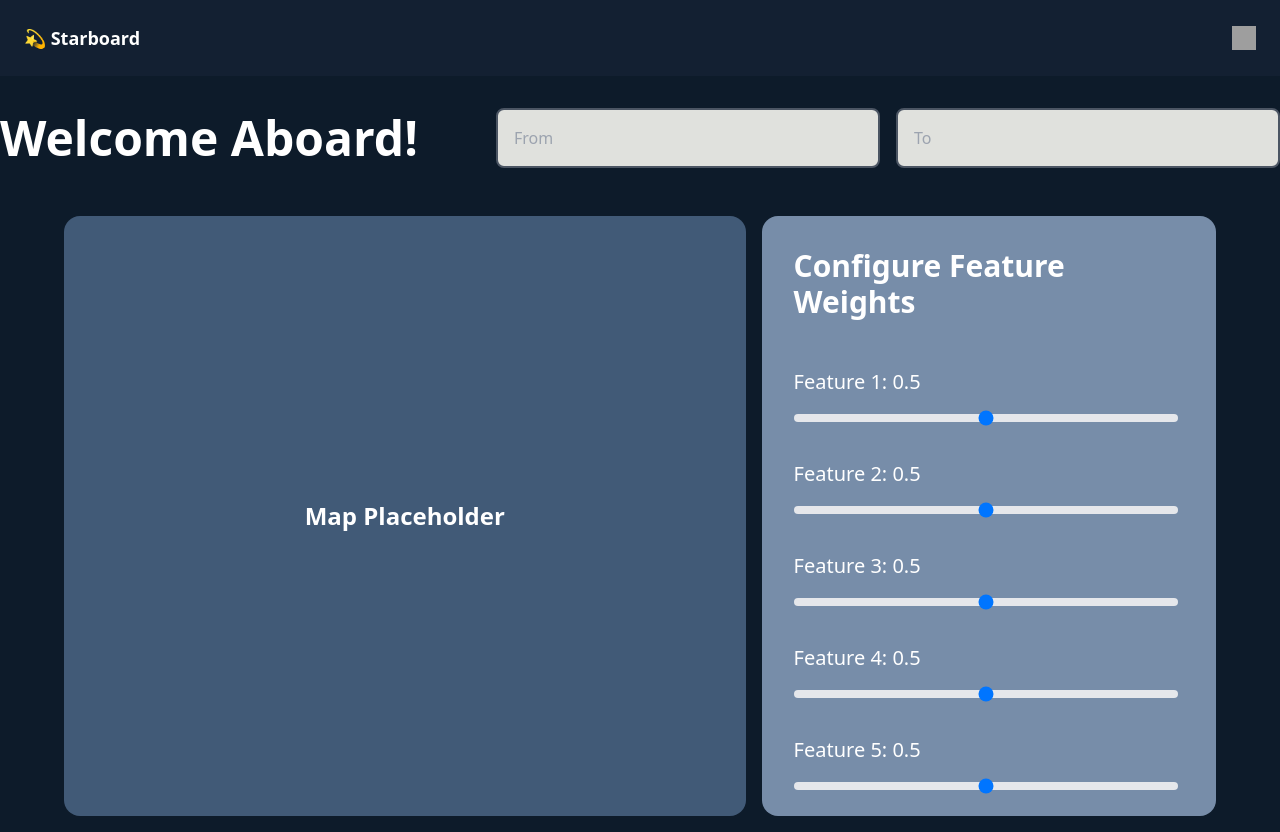
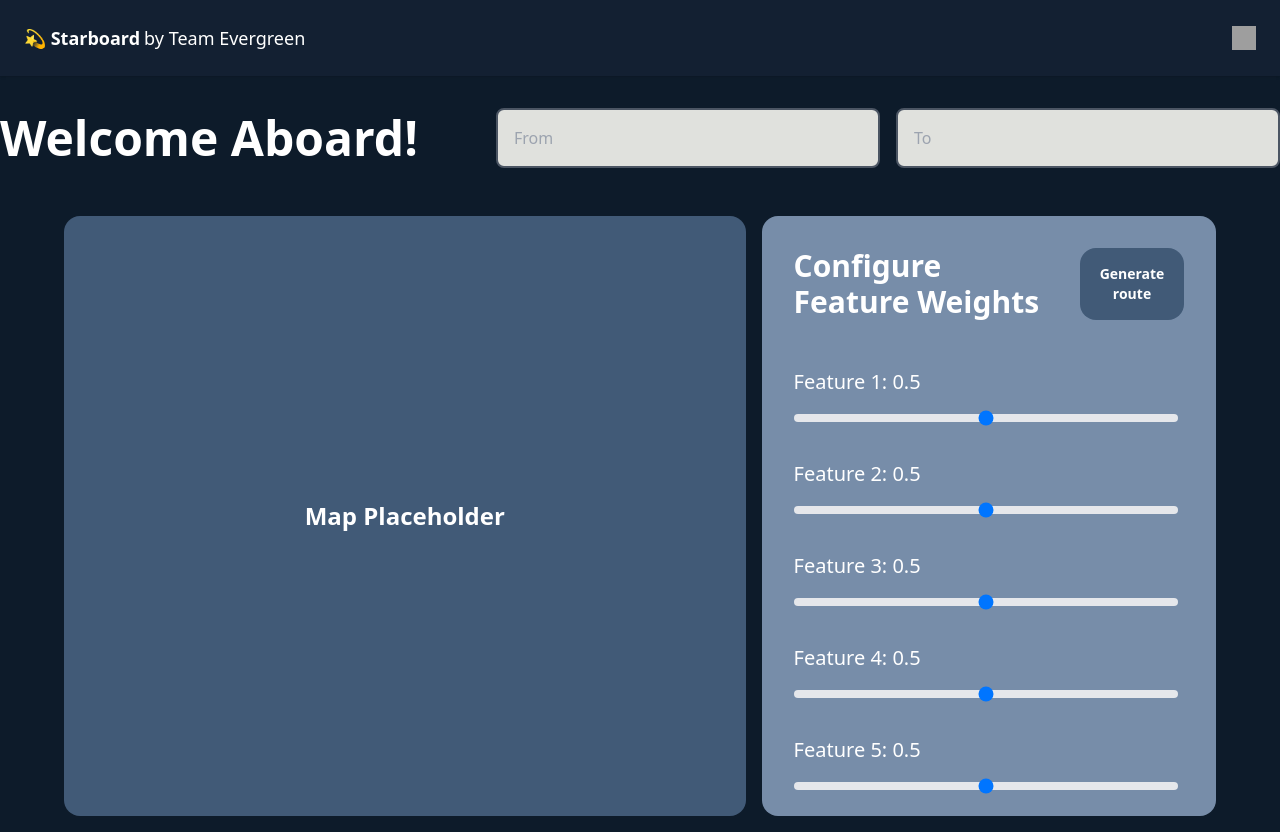
Before and after one commit to hotaru-py/Starboard, a React (Vite) app: page / in a window 1280 px wide. Built offline with nearby package versions, Linux system fonts and the light colour scheme; grey boxes are pictures that could not be loaded.

Commit message:
minor ui change

```diff
--- a/src/App.jsx
+++ b/src/App.jsx
@@ -14,9 +14,12 @@ function App() {
   return (
     <div>
       <main className="bg-[#0D1B2A] text-white min-h-screen">
-        <nav className="bg-[#1B263B]/50 text-white p-6">
+        <nav className="bg-[#1B263B]/50 text-white p-6 shadow">
           <div className="container mx-auto flex justify-between items-center">
-            <h1 className="text-lg font-semibold">💫 Starboard</h1>
+            <div className="flex">
+              <h1 className="text-lg font-bold">💫 Starboard</h1>
+              <h1 className="ml-1 text-lg font-light">by Team Evergreen</h1>
+            </div>
             <a
               href="https://github.com/hotaru-hspr/Starboard-SIH-2024"
               target="_blank"
@@ -57,10 +60,12 @@ function App() {
               id="config"
               className="bg-[#778DA9] rounded-2xl h-[600px] flex justify-left overflow-y-auto relative"
             >
-              <div className="p-8">
-                {/* Title stays fixed on top */}
-                <div className="text-3xl font-semibold mb-4 sticky top-0 bg-[#778DA9] z-10 pb-4">
+              <div className="p-8 ">
+                <div className="text-3xl font-semibold mb-4 flex sticky items-center top-0 bg-[#778DA9] z-10 pb-4">
                   Configure Feature Weights
+                  <button className="bg-[#415A77] rounded-2xl p-4 text-sm ml-4 hover:bg-[#0D1B2A] transition">
+                    Generate route
+                  </button>
                 </div>
 
                 {[1, 2, 3, 4, 5, 6, 7, 8].map((num) => (
```
